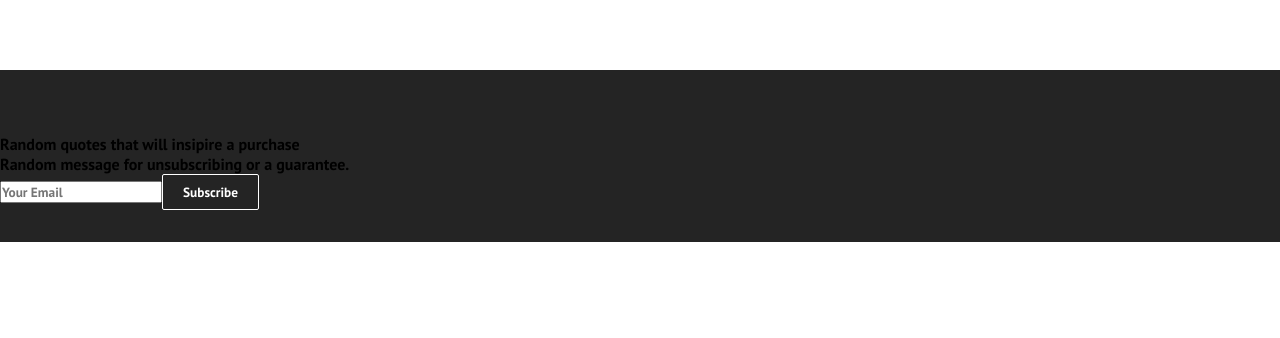
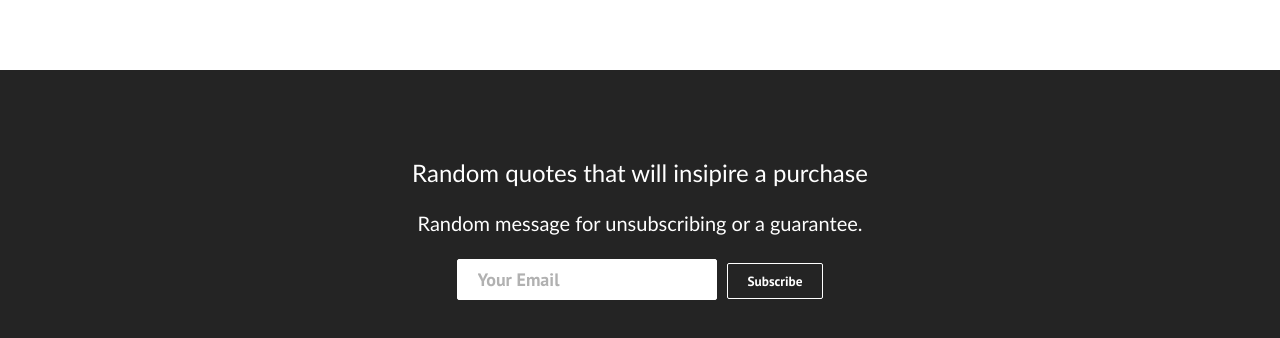
Before and after one commit to Ace-86/project1, a React (Create React App) app: page / in a window 1280 px wide. Shown: the part 1751-2089 px from the top of the page. Before the commit the page ends 1993 px from the top, so only its background shows below. Built offline with nearby package versions, Linux system fonts and the light colour scheme.

Commit message:
style updated

```diff
--- a/src/components/Footer.css
+++ b/src/components/Footer.css
@@ -4,5 +4,150 @@
     display: flex;
     flex-direction: column;
     justify-content: center;
+    align-items: center;
+}
+
+.footer-subscription {
+    display: flex;
+    flex-direction: column;
+    justify-content: center;
+    align-items: center;
+    text-align: center;
+    margin-bottom: 24px;
+    padding: 24px;
+    color: white;
+
+}
+
+.footer-subscription > p {
+    font-family:'Trebuchet MS', 'Lucida Sans Unicode', 'Lucida Grande', 'Lucida Sans', Arial, sans-serif
+}
+
+.footer-subscription-heading {
+    margin-bottom: 24px;
+    font-size: 24px;
+}
+
+.footer-subscription-text {
+    margin-bottom: 24px;
+    font-size: 20px;
+}
+
+.footer-input {
+    padding: 8px 20px;
+    border-radius: 2px;
+    margin-right: 10px;
+    outline: none;
+    border: none;
+    font-size: 18px;
+    margin-bottom: 16px;
+    border: 1px solid #fff;
+}
+
+.footer-links {
+    width: 100%;
+    max-width: 1000px;
+    display: flex;
+    justify-content: center;
+}
+
+.footer-link-wrapper {
+    display: flex;
+}
+
+.footer-link-items {
+    display: flex;
+    flex-direction: column;
+    align-items: flex-start;
+    margin: 16px;
+    text-align: left;
+    width: 160px;
+    box-sizing: border- box;
+}
+
+.footer-link-items h2 {
+    margin-bottom: 16px;
+}
+
+.footer-link-items > h2 {
+    color: #fff;
+}
+
+.footer-link-items a {
+    color: #fff;
+    text-decoration: none;
+    margin-bottom: 8px
+}
+
+.footer-link-items a:hover {
+    color: #e9e9e9;
+    transition: 0.3s ease-out;
+}
+
+.footer-email-form h2 {
+    margin-bottom: 32px
+}
+
+.footer-input::placeholder {
+    color: #b1b1b1
+}
+.social-icon-link {
+    color: #fff;
+    font-size: 24px;
+}
+
+.social-media {
+    max-width: 1000px;
+    width: 100%;
+}
+
+.social-media-wrap {
+    display: flex;
+    justify-content: space-between;
+    align-items: center;
+    width: 90%;
+    max-width: 1000px;
+    margin: 40px auto 0 auto;
+}
+
+.social-icons {
+    display: flex;
+    justify-content: space-between;
+    align-items: center;
+    width: 240px;
+}
+
+.social-logo {
+    color: #fff;
+    justify-self: start;
+    margin-left: 20px;
+    cursor: pointer;
+    text-decoration: none;
+    font-size: 2rem;
+    display: flex;
     align-self: center;
+    margin-bottom: 16px;
 }
+
+.website-rights {
+    color: #fff;
+    margin-bottom: 16px;
+}
+
+@media  screen and (max-width: 820px) {
+    .footer-links {
+        padding-top: 2rem;
+    }
+    .footer-input {
+        width: 100%;
+    }
+    .btn {
+        width: 100%;
+    }
+    .footer-link-wrapper {
+        flex-direction: column;
+    }
+    .social-media-wrap {
+        flex-direction: column;
+    }
+}
```
